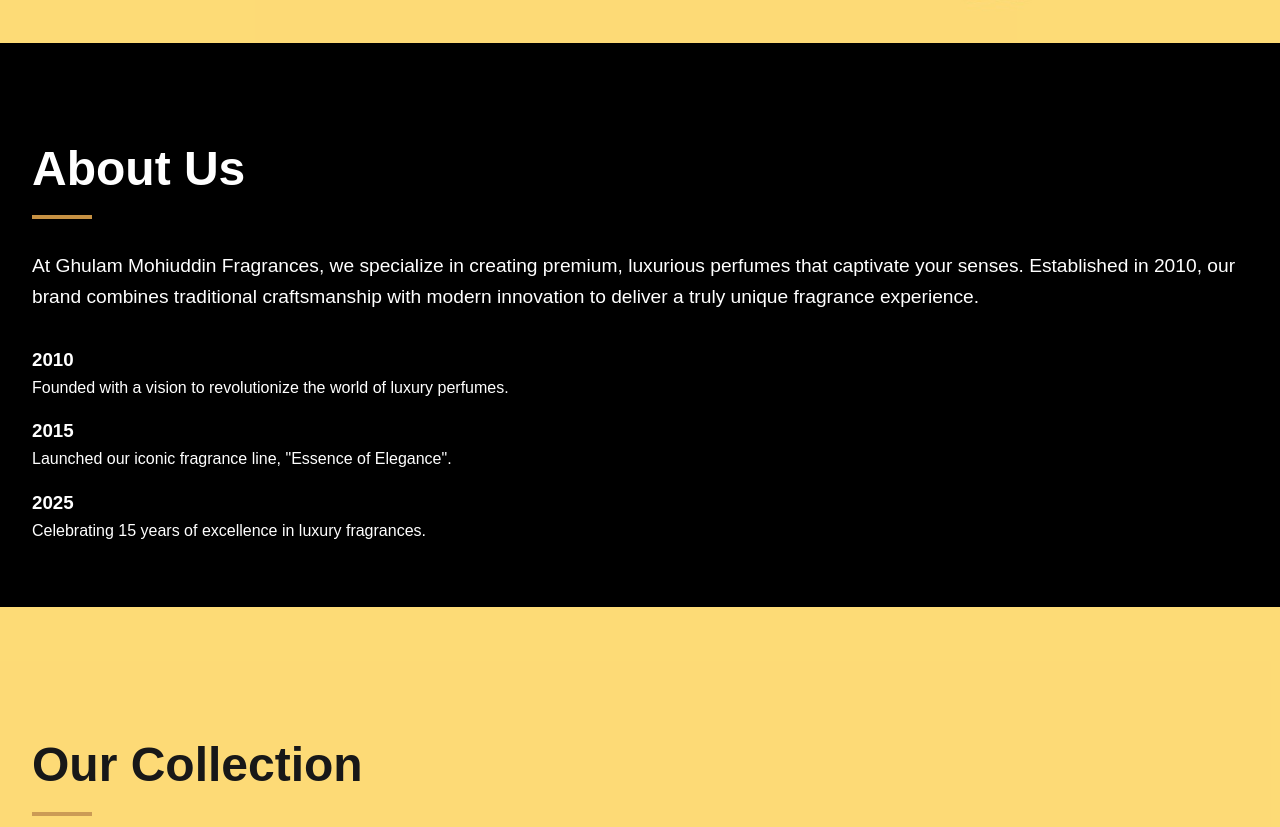
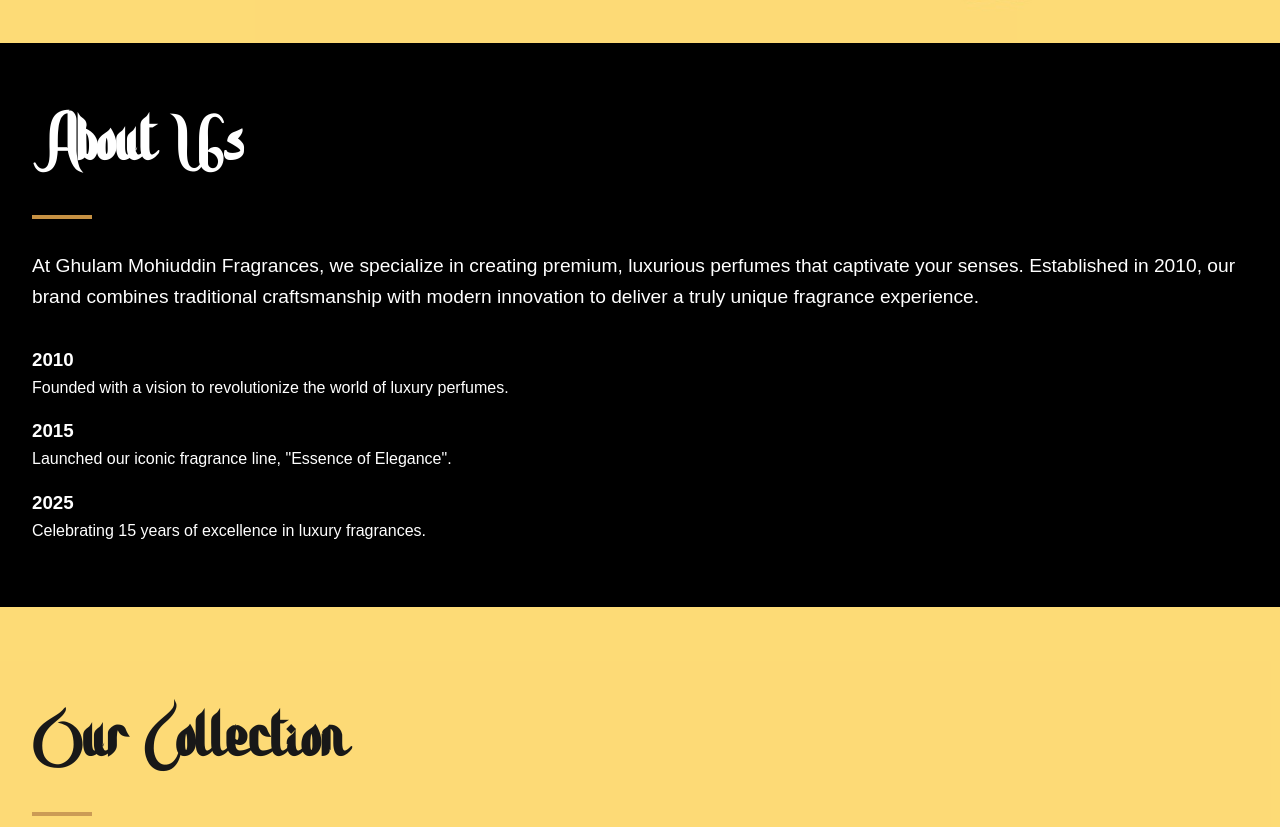
Before and after one commit to Muhammadhassanlashkarwala/Ghulam-Mohiuddin-Fragrance, a plain HTML site: page index.html in a window 1280 px wide. Shown: the part 864-1691 px from the top of the page. Drawn offline with Linux system fonts and the light colour scheme.

Commit message:
font change

```diff
--- a/index.html
+++ b/index.html
@@ -27,7 +27,7 @@
    <!-- Home Section -->
    <section id="home" class="home">
     <div class="container">
-        <h2 class="hero-title" style="color: black;">Experience Luxury with GM-Fragrances</h2>
+        <h2 class="hero-title" style="color: black; font-family: AstaghfirullohDemoRegular;">Experience Luxury with GM Fragrances</h2>
         <p class="hero-subtitle" style="color: black;">Discover our exquisite collection of handcrafted perfumes that redefine elegance.</p>
         <a href="#collection" class="btn">Explore Collection</a>
   <!-- Adittional Features -->
@@ -62,7 +62,7 @@
    <!-- About Section -->
    <section id="about" class="about" style="background: #000000; padding: 4rem 2rem; color: white;">
     <div class="container">
-        <h2 class="section-title" style="color: #fff;">About Us</h2>
+        <h2 class="section-title" style="color: #fff; font-family: AstaghfirullohDemoRegular;">About Us</h2>
         <p class="about-text" style="font-size: 1.2rem; margin-bottom: 2rem;">At Ghulam Mohiuddin Fragrances, we specialize in creating premium, luxurious perfumes that captivate your senses. Established in 2010, our brand combines traditional craftsmanship with modern innovation to deliver a truly unique fragrance experience.</p>
         <div class="timeline">
             <div class="timeline-item">
@@ -89,7 +89,7 @@
    opacity: 0.9;
    padding: 6rem 2rem;">
     <div class="container">
-        <h2 class="section-title" style="color: #000;">Our Collection</h2>
+        <h2 class="section-title" style="color: #000; font-family: AstaghfirullohDemoRegular;">Our Collection</h2>
         <div class="portfolio-grid">
             <div class="portfolio-item">
                 <img src="images/perfume1.jpeg" alt="Essence of Elegance">
@@ -114,7 +114,7 @@
    <!-- Contact Section -->
    <section id="contact" class="contact" style="background: #000000 ; padding: 4rem 2rem;">
     <div class="container">
-        <h2 class="section-title" style="color: #fff;">Contact Us</h2>
+        <h2 class="section-title" style="color: #fff; font-family: AstaghfirullohDemoRegular;">Contact Us</h2>
         <p style="color: #bbb; margin-bottom: 2rem;">Have questions or want to learn more about our perfumes? Get in touch!</p>
         <form action="#" class="contact-form">
             <input type="text" placeholder="Your Name" required>
--- a/style.css
+++ b/style.css
@@ -10,6 +10,10 @@
     line-height: 1.6;
     color: #333;
     overflow-x: hidden;
+}
+@font-face {
+    font-family: AstaghfirullohDemoRegular;
+    src: url(assets/AstaghfirullohDemoRegular.ttf);
 }
 /* Navbar */
 .navbar{
```
